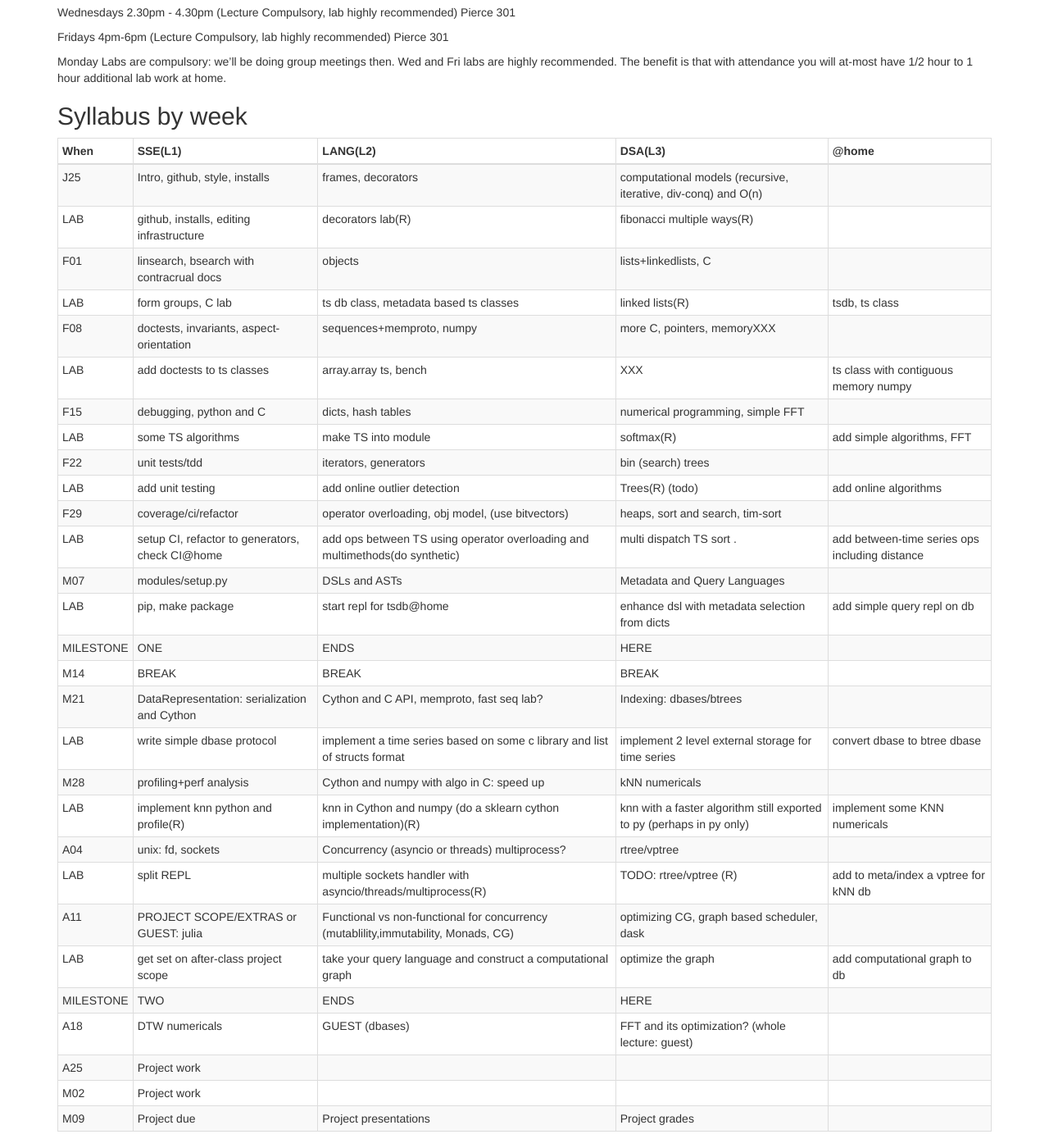
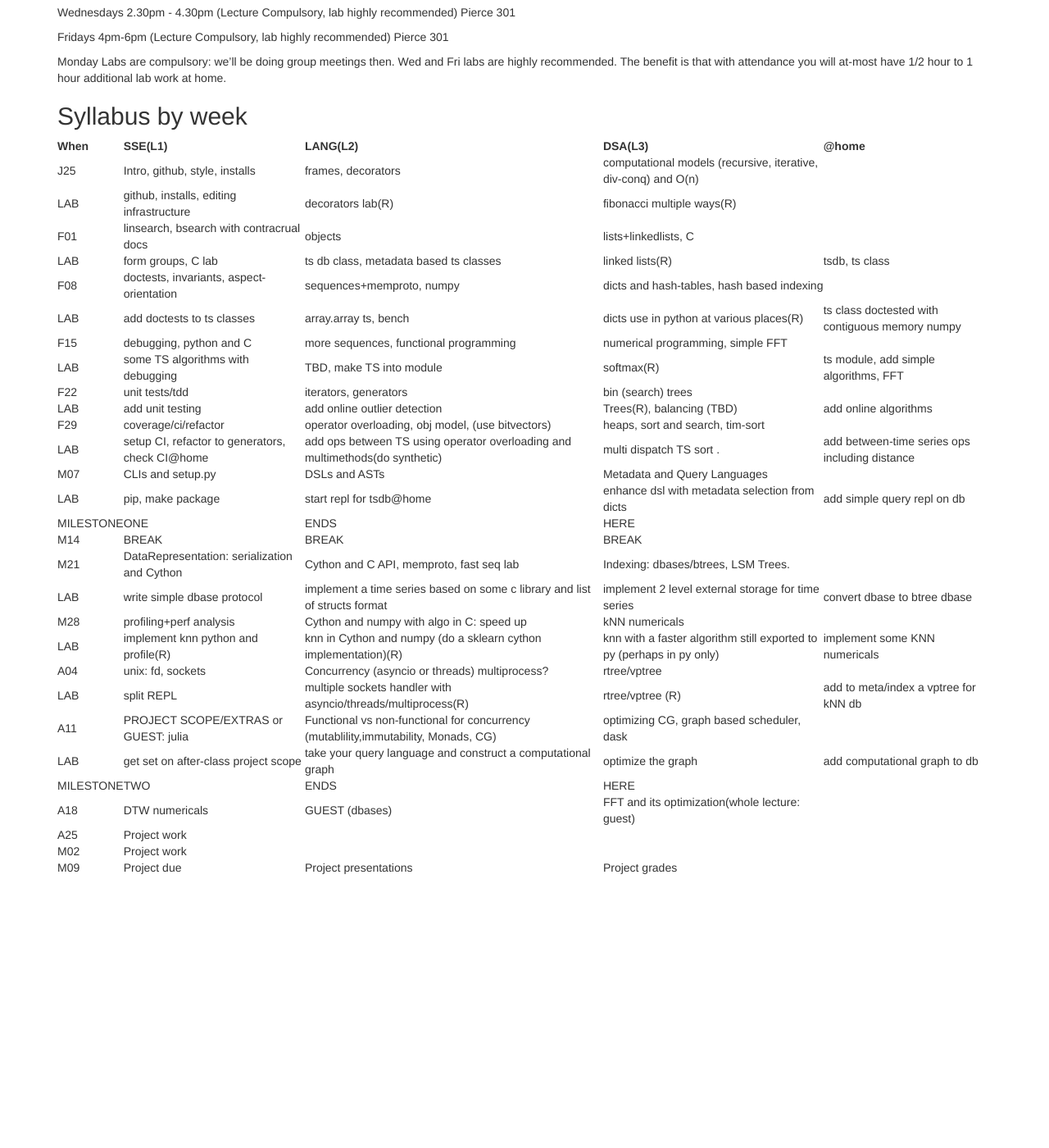
Before and after one commit to rdadolf/cs207, a Jekyll site: the page built from schedule.md, in a window 1280 px wide and 1400 px high, scrolled down 230 px. Shown: the whole window at 82% size. Built offline with Jekyll 4.4.1, drawn with Linux system fonts in a browser that asks for light colours; nearby versions of some CDN libraries; after the commit the page ends 1298 px from its top, so only the background shows below that.

Commit message:
updated schedule

```diff
--- a/schedule.md
+++ b/schedule.md
@@ -21,29 +21,30 @@
 | LAB       | github, installs, editing infrastructure | decorators lab(R)                        | fibonacci multiple ways(R)               |                                          |
 | F01       | linsearch, bsearch with contracrual docs | objects                                  | lists+linkedlists, C                     |                                          |
 | LAB       | form groups, C lab                       | ts db class, metadata based ts classes   | linked lists(R)                          | tsdb, ts class                           |
-| F08       | doctests, invariants, aspect-orientation | sequences+memproto, numpy                | more C, pointers, memoryXXX              |                                          |
-| LAB       | add doctests to ts classes               | array.array ts, bench                    | XXX                                      | ts class with contiguous memory numpy    |
-| F15       | debugging, python and C                  | dicts, hash tables                       | numerical programming, simple FFT        |                                          |
-| LAB       | some TS algorithms                       | make TS into module                      | softmax(R)                               | add simple algorithms, FFT               |
+| F08       | doctests, invariants, aspect-orientation | sequences+memproto, numpy                | dicts and hash-tables, hash based indexing |                                          |
+| LAB       | add doctests to ts classes               | array.array ts, bench                    | dicts use in python at various places(R) | ts class doctested with contiguous memory numpy |
+| F15       | debugging, python and C                  | more sequences, functional programming   | numerical programming, simple FFT        |                                          |
+| LAB       | some TS algorithms with debugging        | TBD, make TS into module                 | softmax(R)                               | ts module, add simple algorithms, FFT    |
 | F22       | unit tests/tdd                           | iterators, generators                    | bin (search) trees                       |                                          |
-| LAB       | add unit testing                         | add online outlier detection             | Trees(R) (todo)                          | add online algorithms                    |
+| LAB       | add unit testing                         | add online outlier detection             | Trees(R), balancing (TBD)                | add online algorithms                    |
 | F29       | coverage/ci/refactor                     | operator overloading, obj model, (use bitvectors) | heaps, sort and search, tim-sort         |                                          |
 | LAB       | setup CI, refactor to generators, check CI@home | add ops between TS using operator overloading and multimethods(do synthetic) | multi dispatch TS sort .                 | add between-time series ops including distance |
-| M07       | modules/setup.py                         | DSLs and ASTs                            | Metadata and Query Languages             |                                          |
+| M07       | CLIs and setup.py                        | DSLs and ASTs                            | Metadata and Query Languages             |                                          |
 | LAB       | pip, make package                        | start repl for tsdb@home                 | enhance dsl with metadata selection from dicts | add simple query repl on db              |
 | MILESTONE | ONE                                      | ENDS                                     | HERE                                     |                                          |
 | M14       | BREAK                                    | BREAK                                    | BREAK                                    |                                          |
-| M21       | DataRepresentation: serialization and Cython | Cython and C API, memproto, fast seq lab? | Indexing: dbases/btrees                  |                                          |
+| M21       | DataRepresentation: serialization and Cython | Cython and C API, memproto, fast seq lab | Indexing: dbases/btrees, LSM Trees.      |                                          |
 | LAB       | write simple dbase protocol              | implement a time series based on some c library and list of structs format | implement 2 level external storage for time series | convert dbase to btree dbase             |
 | M28       | profiling+perf analysis                  | Cython and numpy with algo in C: speed up | kNN numericals                           |                                          |
 | LAB       | implement knn python and profile(R)      | knn in Cython and numpy (do a sklearn cython implementation)(R) | knn with a faster algorithm still exported to py (perhaps in py only) | implement some KNN numericals            |
 | A04       | unix: fd, sockets                        | Concurrency (asyncio or threads) multiprocess? | rtree/vptree                             |                                          |
-| LAB       | split REPL                               | multiple sockets handler with asyncio/threads/multiprocess(R) | TODO: rtree/vptree (R)                   | add to meta/index a vptree for kNN db    |
+| LAB       | split REPL                               | multiple sockets handler with asyncio/threads/multiprocess(R) | rtree/vptree (R)                         | add to meta/index a vptree for kNN db    |
 | A11       | PROJECT SCOPE/EXTRAS or GUEST: julia     | Functional vs non-functional for concurrency (mutablility,immutability, Monads, CG) | optimizing CG, graph based scheduler, dask |                                          |
 | LAB       | get set on after-class project scope     | take your query language and construct a computational graph | optimize the graph                       | add computational graph to db            |
 | MILESTONE | TWO                                      | ENDS                                     | HERE                                     |                                          |
-| A18       | DTW  numericals                          | GUEST (dbases)                           | FFT and its optimization? (whole lecture: guest) |                                          |
+| A18       | DTW  numericals                          | GUEST (dbases)                           | FFT and its optimization(whole lecture: guest) |                                          |
 | A25       | Project work                             |                                          |                                          |                                          |
 | M02       | Project work                             |                                          |                                          |                                          |
 | M09       | Project due                              | Project presentations                    | Project grades                           |                                          |
+
 {:class="table table-striped table-bordered table-condensed"}
```
